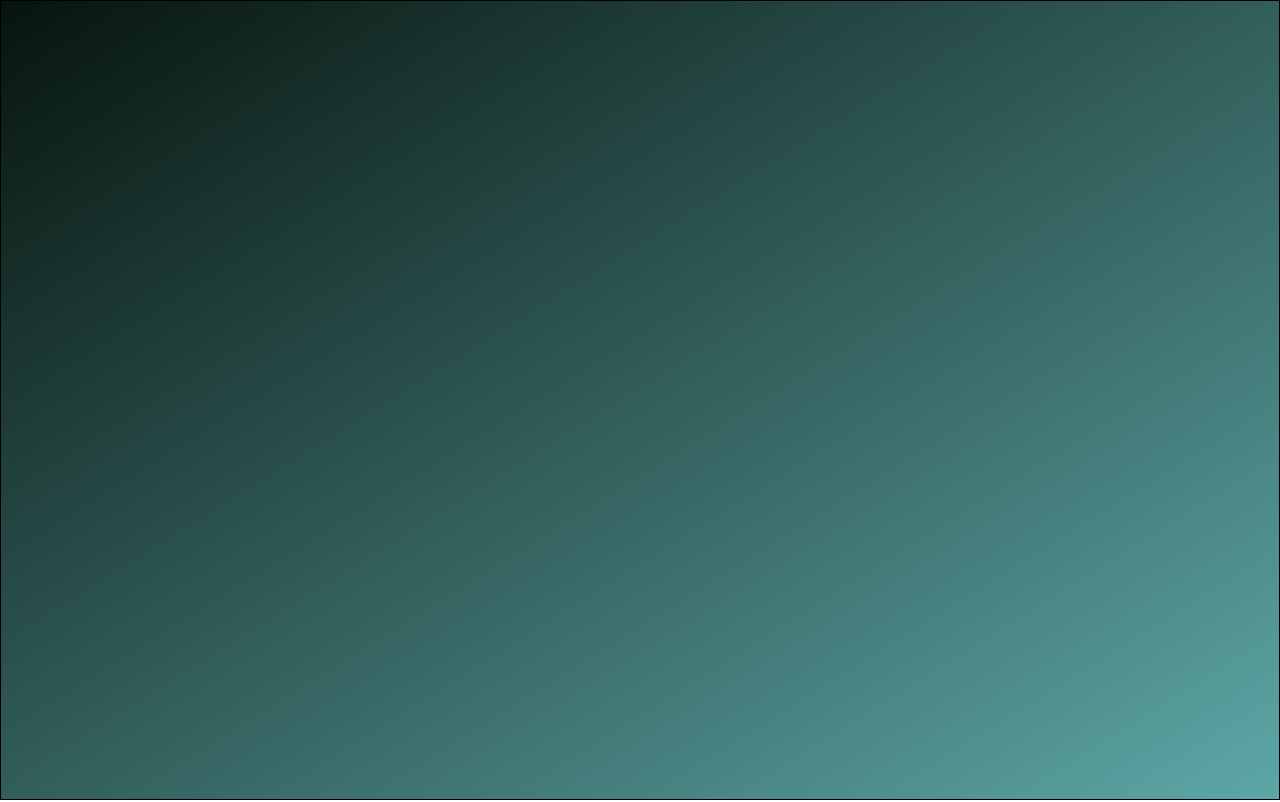
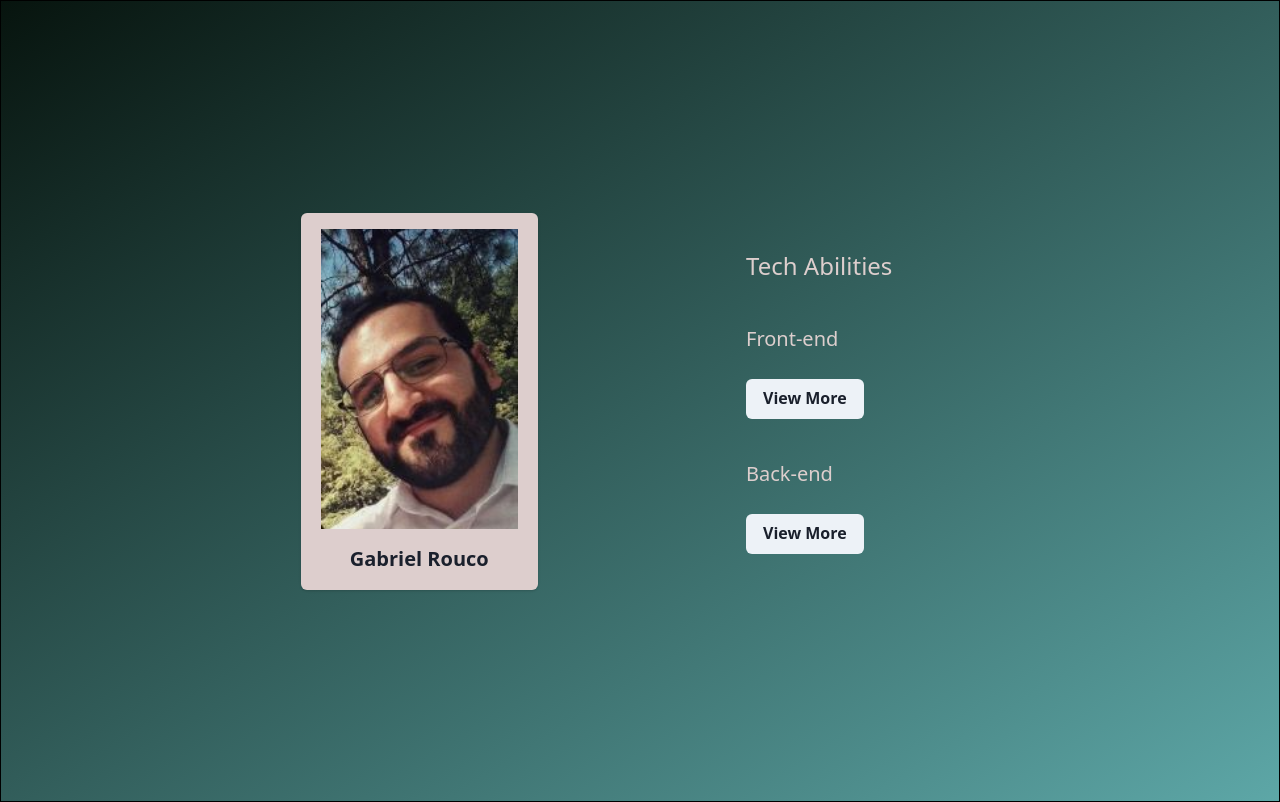
Before and after one commit to Ricardo-Gabriel-Rouco/Portfolio, a React (Vite) app in the folder portfolio/: page /about in a window 1280 px wide. Before the commit this address had no page. Built offline with nearby package versions, Linux system fonts and the light colour scheme.

Commit message:
about me in progress

```diff
--- a/portfolio/src/App.jsx
+++ b/portfolio/src/App.jsx
@@ -1,6 +1,7 @@
 import { Box } from "@chakra-ui/react";
 import { BrowserRouter, Route, Routes } from "react-router-dom";
 import Landing from "../src/Views/Landing";
+import AboutMe from "./components/AboutMe/AboutMe";
 import { theme } from "./theme";
 import Projects from "./components/Projects/Projects";
 
@@ -18,6 +19,7 @@ function App() {
           <Routes>
             <Route exact path="/" element={<Landing />} />
             <Route path="/projects" element={<Projects />} />
+            <Route path="/about" element={<AboutMe/>}/>
           </Routes>
         </Box>
       </Box>
--- /dev/null
+++ b/portfolio/src/components/AboutMe/AboutMe.jsx
@@ -0,0 +1,154 @@
+import React from "react";
+import {
+  Box,
+  Button,
+  Card,
+  CardBody,
+  Image,
+  Text,
+  Grid,
+  GridItem,
+  useDisclosure,
+  Modal,
+  ModalOverlay,
+  ModalContent,
+  ModalHeader,
+  ModalFooter,
+  ModalBody,
+  ModalCloseButton,
+} from "@chakra-ui/react";
+import image from "../../assets/gabrielRouco.jpg";
+import theme from "../../theme";
+
+function AboutMe() {
+  const {
+    isOpen: isFrontOpen,
+    onOpen: onFrontOpen,
+    onClose: onFrontClose,
+  } = useDisclosure();
+  const {
+    isOpen: isBackOpen,
+    onOpen: onBackOpen,
+    onClose: onBackClose,
+  } = useDisclosure();
+  const {
+    isOpen: isSoftOpen,
+    onOpen: onSoftOpen,
+    onClose: onSoftClose,
+  } = useDisclosure();
+
+  return (
+    <Grid
+      height="100vh"
+      templateColumns={{
+        base: "repeat(1, 1fr)",
+        sm: "repeat(1, 1fr)",
+        md: "repeat(2, 1fr)",
+      }}
+      gap={3}
+      alignItems="center"
+    >
+      <GridItem
+        maxW="50%"
+        display="flex"
+        flexDirection="column"
+        justifyContent="center"
+        alignItems={"center"}
+        marginLeft={300}
+      >
+        <Card maxW="sm" backgroundColor={theme.colors.bg3} marginRight={20}>
+          <CardBody
+            paddingTop={"1rem"}
+            paddingBottom={"1rem"}
+            display={"flex"}
+            flexDirection={"column"}
+            justifyContent={"center"}
+            maxW={300}
+          >
+            <Image src={image} maxH={"300px"} w={"250px"} objectFit={"cover"} />
+            <Text
+              alignSelf={"center"}
+              marginTop={15}
+              fontSize={theme.fontSizes.xl}
+              fontWeight={theme.fontWeights.bold}
+            >
+              Gabriel Rouco
+            </Text>
+          </CardBody>
+        </Card>
+      </GridItem>
+      <GridItem
+        maxW="50%"
+        display={"flex"}
+        flexDirection={"column"}
+        justifyContent="center"
+        alignContent={"center"}
+        color={theme.fontColors.primary}
+        marginLeft={100}
+      >
+        <Text fontSize={theme.fontSizes.xxl}>Tech Abilities</Text>
+        <Box>
+        <Text fontSize={theme.fontSizes.xl} marginTop={10}>
+          Front-end
+        </Text>
+        {/* <Text>JavaScript</Text>
+        <Text>React Js</Text>
+        <Text>Redux</Text> */}
+        <Button
+          onClick={onFrontOpen}
+          marginTop={25}
+          style={{ alignSelf: "center" }}
+        >
+          View More
+        </Button>
+        <Modal isOpen={isFrontOpen} onClose={onFrontClose}>
+          <ModalOverlay />
+          <ModalContent>
+            <ModalHeader>Front-End Skills</ModalHeader>
+            <ModalCloseButton />
+            <ModalBody>
+              <Text>JavaScript</Text>
+              <Text>React Js</Text>
+              <Text>Redux</Text>
+              <Text>HTML</Text>
+              <Text>CSS</Text>
+              <Text>Material UI</Text>
+              <Text>Chakra UI</Text>
+            </ModalBody>
+          </ModalContent>
+        </Modal>
+        <Text fontSize={theme.fontSizes.xl} marginTop={10}>
+          Back-end
+        </Text>
+        {/* <Text>Sequelize</Text>
+        <Text>Postgre SQL</Text>
+        <Text>Express</Text> */}
+        <Button
+          onClick={onBackOpen}
+          marginTop={25}
+          style={{ alignSelf: "center" }}
+        >
+          View More
+        </Button>
+        <Modal isOpen={isBackOpen} onClose={onBackClose}>
+          <ModalOverlay />
+          <ModalContent>
+            <ModalHeader>Back-End Skills</ModalHeader>
+            <ModalCloseButton />
+            <ModalBody>
+              <Text>Sequelize</Text>
+              <Text>Postgre SQL</Text>
+              <Text>Express</Text>
+              <Text>Python</Text>
+              <Text>Django</Text>
+              <Text>Microsoft SQL server</Text>
+            </ModalBody>
+          </ModalContent>
+        </Modal>
+        </Box>
+      </GridItem>
+    </Grid>
+  );
+}
+
+export default AboutMe;
--- a/portfolio/src/components/Menu/Menu.jsx
+++ b/portfolio/src/components/Menu/Menu.jsx
@@ -21,6 +21,8 @@ const MainMenu = () => {
         color={theme.fontColors.primary}
         marginBottom={"2rem"}
         fontSize={theme.fontSizes.xxl}
+        as={routerlink}
+        to={'/about'}
       >
         {/* aca pondre una suerte de CV con tecnologias, algunos datos personales y va ir mi foto de la landing */}
         <Icon as={GoBriefcase} marginRight={"10px"} />
```
